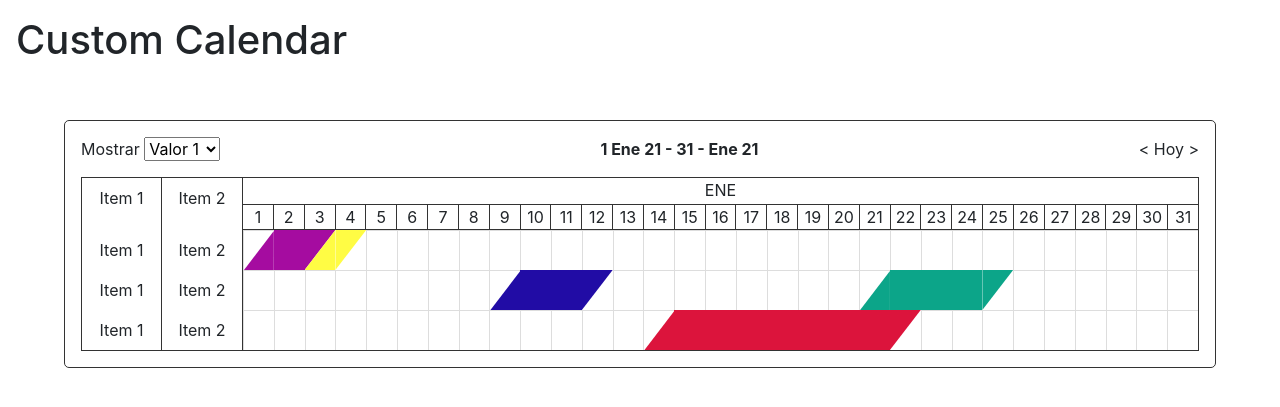
After one commit to AndreyPootMay/calendar_reactive_mockup, a PHP site: page /index.html in a window 1280 px wide. The commit adds this page. Shown: the top 407 px of the page. Run offline with PHP 8.4, Linux system fonts and the light colour scheme.

Commit message:
fmaquetado calendario

```diff
--- a/css/styles.css
+++ b/css/styles.css
@@ -1,4 +1,3 @@
-* {margin: 0; padding: 0; box-sizing: border-box;}
 td, th {
     border: 1px solid black;
 }
@@ -6,3 +5,142 @@ table {
     border-collapse: collapse;
 }
 #monthCol{text-align: center;}
+
+/*-------------------- Calendar actions --------------------*/
+.calendar__container {
+    width: 90%;
+    margin: auto;
+    margin-top: 2rem;
+    border: 1px solid #333333;
+    padding: 1rem;
+    border-radius: 5px;
+}
+
+.calendar__actions {
+    display: flex;
+    align-items: center;
+    justify-content: space-between;
+}
+
+.calendar__actions-date-view p{
+    font-weight: bold;
+}
+
+/*-------------------- Calendario --------------------*/
+.calendar {
+    border: 1px solid #333333;
+    margin-top: 1rem;
+}
+
+.calendar__container-header, .calendar__container-body {
+    display: grid;
+    grid-template-columns: 80px 80px auto;
+    border-collapse: collapse;
+}
+
+.calendar__container-body {
+    grid-template-rows: auto;
+}
+
+.calendar__container-item-1 {
+    border-right: 1px solid #333333;
+}
+
+.calendar__container-item-1 , .calendar__container-item-2 {
+    padding: .5rem .5rem;
+    text-align: center;
+}
+
+.calendar__date-container {
+    display: grid;
+    grid-template-rows: repeat(2, 1fr);
+
+}
+
+.calendar__date-title {
+    border-left: 1px solid #333333;
+    text-align: center;
+}
+
+.calendar__date-dates {
+    display: grid;
+    grid-template-columns: repeat(31, 1fr);
+}
+
+.calendar__date-dates>span {
+    display: flex;
+    align-items: center;
+    justify-content: center;
+}
+
+.calendar__date-dates>span {
+    border-left: 1px solid #333333;
+    border-top: 1px solid #333333;
+    border-bottom: 1px solid #333333;
+    text-align: center;
+}
+
+.calendar__date-dates>div {
+    border-left: 1px solid #DDDDDD;
+    border-top: 1px solid #DDDDDD;
+    text-align: center;
+}
+
+.calendar__date-dates>div {
+    position: relative;
+}
+
+.calendar__bookings-items {
+    border-left: 1px solid #333333;
+    display: grid;
+    font-size: 0;
+}
+
+.booking ~ .calendar__date-dates>div {
+    background-color: red;
+}
+
+.calendar__date-dates .booking {
+    position: absolute;
+    top: 0;
+    left: 0;
+    height: 100%;
+    width: 100%;
+}
+
+.clip-1 {
+    clip-path: polygon(100% 0%, 0% 100%, 100% 100%);
+}
+
+.clip-2 {
+    clip-path: polygon(100% 0, 0 100%, 0 0);
+}
+
+.clip-3 {
+    clip-path: polygon(0 0%, 0 100%, 100% 100%);
+}
+
+.clip-4 {
+    clip-path: polygon(100% 0, 100% 100%, 0% 100%);
+}
+
+/* .booking-start, .booking-end {
+    height: 100%;
+    width: 50%;
+    position: relative;
+}
+
+.booking-start::before {
+    content: "";
+    position: absolute;
+    left: -100%;
+    width: 0;
+    height: 0;
+    border-style: solid;
+    border-width: 19.5px 12.6px 19.5px 0;
+    border-color: transparent #ffffff transparent transparent;
+}
+
+.booking-start::after {
+    position: relative;
+} */
--- /dev/null
+++ b/index.html
@@ -0,0 +1,411 @@
+<!DOCTYPE html>
+<html lang="en">
+<head>
+    <meta charset="UTF-8">
+    <meta name="viewport" content="width=device-width, initial-scale=1.0">
+    <title>Document</title>
+    <link rel="stylesheet" href="./css/styles.css">
+    <link rel="stylesheet" href="https://cdn.jsdelivr.net/npm/bootstrap@4.5.3/dist/css/bootstrap.min.css" integrity="sha384-TX8t27EcRE3e/ihU7zmQxVncDAy5uIKz4rEkgIXeMed4M0jlfIDPvg6uqKI2xXr2" crossorigin="anonymous">
+</head>
+<body>
+    <main>
+        <div class="p-3">
+            <h1>Custom Calendar</h1>
+        </div>
+
+        <div class="calendar__container">
+            <div class="calendar__actions">
+                <div class="calendar__actions-switch-view">
+                    Mostrar
+                    <select name="" id="">
+                        <option value="0">Valor 1</option>
+                        <option value="1">Valor 2</option>
+                        <option value="2">Valor 3</option>
+                    </select>
+                </div>
+                <div class="calendar__actions-date-view">
+                    <p class="m-0">1 Ene 21 - 31 - Ene 21</p>
+                </div>
+                <div class="calendar__actions-switch-date">
+                    <span><</span>
+                    <span>Hoy</span>
+                    <span>></span>
+                </div>
+            </div>
+
+            <div class="calendar">
+                <div class="calendar__container-header">
+                    <div class="calendar__container-item-1">
+                        <span>Item 1</span>
+                    </div>
+                    <div class="calendar__container-item-2">
+                        <span>Item 2</span>
+                    </div>
+                    <div class="calendar__date-container">
+                        <div class="calendar__date-title">
+                            ENE
+                        </div>
+                        <div class="calendar__date-dates">
+                            <span>1</span>
+                            <span>2</span>
+                            <span>3</span>
+                            <span>4</span>
+                            <span>5</span>
+                            <span>6</span>
+                            <span>7</span>
+                            <span>8</span>
+                            <span>9</span>
+                            <span>10</span>
+                            <span>11</span>
+                            <span>12</span>
+                            <span>13</span>
+                            <span>14</span>
+                            <span>15</span>
+                            <span>16</span>
+                            <span>17</span>
+                            <span>18</span>
+                            <span>19</span>
+                            <span>20</span>
+                            <span>21</span>
+                            <span>22</span>
+                            <span>23</span>
+                            <span>24</span>
+                            <span>25</span>
+                            <span>26</span>
+                            <span>27</span>
+                            <span>28</span>
+                            <span>29</span>
+                            <span>30</span>
+                            <span>31</span>
+                        </div>
+                    </div>
+                </div>
+                <div class="calendar__container-body">
+                    <div class="calendar__container-item-1">
+                        <span>Item 1</span>
+                    </div>
+                    <div class="calendar__container-item-2">
+                        <span>Item 2</span>
+                    </div>
+                    <div class="calendar__bookings-items">
+                        <div class="calendar__date-dates">
+                            <div data-day="1" style="border-bottom: none;">
+                                <span class="booking clip-4" style="background: #A50CA0;" data-toggle="tooltip" data-placement="top" title="Booking 1"></span>
+                            </div>
+                            <div data-day="2" style="border: none;">
+                                <span class="booking" style="background: #A50CA0;" data-toggle="tooltip" data-placement="top" title="Booking 1"></span>
+                            </div>
+                            <div data-day="3" style="border: none;">
+                                <span class="booking clip-2" style="background: #A50CA0;" data-toggle="tooltip" data-placement="top" title="Booking 1"></span>
+                                <span class="booking clip-1" style="background: #FFFC44;" data-toggle="tooltip" data-placement="bottom" title="Booking 2"></span>
+                            </div>
+                            <div data-day="4" style="border: none;">
+                                <span class="booking clip-2" style="background: #FFFC44;" data-toggle="tooltip" data-placement="bottom" title="Booking 2"></span>
+                            </div>
+                            <div data-day="5">
+                                <span class="booking"></span>
+                            </div>
+                            <div data-day="6">
+                                <span class="booking"></span>
+                            </div>
+                            <div data-day="7">
+                                <span class="booking"></span>
+                            </div>
+                            <div data-day="8">
+                                <span class="booking"></span>
+                            </div>
+                            <div data-day="9">
+                                <span class="booking"></span>
+                            </div>
+                            <div data-day="10">
+                                <span class="booking"></span>
+                            </div>
+                            <div data-day="11">
+                                <span class="booking"></span>
+                            </div>
+                            <div data-day="12">
+                                <span class="booking"></span>
+                            </div>
+                            <div data-day="13">
+                                <span class="booking"></span>
+                            </div>
+                            <div data-day="14">
+                                <span class="booking"></span>
+                            </div>
+                            <div data-day="15">
+                                <span class="booking"></span>
+                            </div>
+                            <div data-day="16">
+                                <span class="booking"></span>
+                            </div>
+                            <div data-day="17">
+                                <span class="booking"></span>
+                            </div>
+                            <div data-day="18">
+                                <span class="booking"></span>
+                            </div>
+                            <div data-day="19">
+                                <span class="booking"></span>
+                            </div>
+                            <div data-day="20">
+                                <span class="booking"></span>
+                            </div>
+                            <div data-day="21">
+                                <span class="booking"></span>
+                            </div>
+                            <div data-day="22">
+                                <span class="booking"></span>
+                            </div>
+                            <div data-day="23">
+                                <span class="booking"></span>
+                            </div>
+                            <div data-day="24">
+                                <span class="booking"></span>
+                            </div>
+                            <div data-day="25">
+                                <span class="booking"></span>
+                            </div>
+                            <div data-day="26">
+                                <span class="booking"></span>
+                            </div>
+                            <div data-day="27">
+                                <span class="booking"></span>
+                            </div>
+                            <div data-day="28">
+                                <span class="booking"></span>
+                            </div>
+                            <div data-day="29">
+                                <span class="booking"></span>
+                            </div>
+                            <div data-day="30">
+                                <span class="booking"></span>
+                            </div>
+                            <div data-day="31">
+                                <span class="booking"></span>
+                            </div>
+                        </div>
+                    </div>
+
+                    <div class="calendar__container-item-1">
+                        <span>Item 1</span>
+                    </div>
+                    <div class="calendar__container-item-2">
+                        <span>Item 2</span>
+                    </div>
+                    <div class="calendar__bookings-items">
+                        <div class="calendar__date-dates">
+                            <div data-day="1">
+                                <span class="booking"></span>
+                            </div>
+                            <div data-day="2">
+                                <span class="booking"></span>
+                            </div>
+                            <div data-day="3">
+                                <span class="booking"></span>
+                            </div>
+                            <div data-day="4">
+                                <span class="booking"></span>
+                            </div>
+                            <div data-day="5">
+                                <span class="booking"></span>
+                            </div>
+                            <div data-day="6">
+                                <span class="booking"></span>
+                            </div>
+                            <div data-day="7">
+                                <span class="booking"></span>
+                            </div>
+                            <div data-day="8">
+                                <span class="booking"></span>
+                            </div>
+                            <div data-day="9" style="border-bottom: none;">
+                                <span class="booking clip-4" style="background: #210CA5;" data-toggle="tooltip" data-placement="top" title="Booking 3"></span>
+                            </div>
+                            <div data-day="10" style="border: none;">
+                                <span class="booking" style="background: #210CA5;" data-toggle="tooltip" data-placement="top" title="Booking 3"></span>
+                            </div>
+                            <div data-day="11" style="border: none;">
+                                <span class="booking" style="background: #210CA5;" data-toggle="tooltip" data-placement="top" title="Booking 3"></span>
+                            </div>
+                            <div data-day="12" style="border: none;">
+                                <span class="booking clip-2" style="background: #210CA5;" data-toggle="tooltip" data-placement="top" title="Booking 3"></span>
+                            </div>
+                            <div data-day="13">
+                                <span class="booking"></span>
+                            </div>
+                            <div data-day="14">
+                                <span class="booking"></span>
+                            </div>
+                            <div data-day="15">
+                                <span class="booking"></span>
+                            </div>
+                            <div data-day="16">
+                                <span class="booking"></span>
+                            </div>
+                            <div data-day="17">
+                                <span class="booking"></span>
+                            </div>
+                            <div data-day="18">
+                                <span class="booking"></span>
+                            </div>
+                            <div data-day="19">
+                                <span class="booking"></span>
+                            </div>
+                            <div data-day="20">
+                                <span class="booking"></span>
+                            </div>
+                            <div data-day="21" style="border-bottom: none;">
+                                <span class="booking clip-4" style="background: #0CA589;" data-toggle="tooltip" data-placement="top" title="Booking 3"></span>
+                            </div>
+                            <div data-day="22" style="border: none;">
+                                <span class="booking" style="background: #0CA589;" data-toggle="tooltip" data-placement="top" title="Booking 3"></span>
+                            </div>
+                            <div data-day="23" style="border: none;">
+                                <span class="booking" style="background: #0CA589;" data-toggle="tooltip" data-placement="top" title="Booking 3"></span>
+                            </div>
+                            <div data-day="24" style="border: none;">
+                                <span class="booking" style="background: #0CA589;" data-toggle="tooltip" data-placement="top" title="Booking 3"></span>
+                            </div>
+                            <div data-day="25" style="border: none;">
+                                <span class="booking clip-2" style="background: #0CA589;" data-toggle="tooltip" data-placement="top" title="Booking 3"></span>
+                            </div>
+                            <div data-day="26">
+                                <span class="booking"></span>
+                            </div>
+                            <div data-day="27">
+                                <span class="booking"></span>
+                            </div>
+                            <div data-day="28">
+                                <span class="booking"></span>
+                            </div>
+                            <div data-day="29">
+                                <span class="booking"></span>
+                            </div>
+                            <div data-day="30">
+                                <span class="booking"></span>
+                            </div>
+                            <div data-day="31">
+                                <span class="booking"></span>
+                            </div>
+                        </div>
+                    </div>
+
+                    <div class="calendar__container-item-1">
+                        <span>Item 1</span>
+                    </div>
+                    <div class="calendar__container-item-2">
+                        <span>Item 2</span>
+                    </div>
+                    <div class="calendar__bookings-items">
+                        <div class="calendar__date-dates">
+                            <div data-day="1">
+                                <span class="booking"></span>
+                            </div>
+                            <div data-day="2">
+                                <span class="booking"></span>
+                            </div>
+                            <div data-day="3">
+                                <span class="booking"></span>
+                            </div>
+                            <div data-day="4">
+                                <span class="booking"></span>
+                            </div>
+                            <div data-day="5">
+                                <span class="booking"></span>
+                            </div>
+                            <div data-day="6">
+                                <span class="booking"></span>
+                            </div>
+                            <div data-day="7">
+                                <span class="booking"></span>
+                            </div>
+                            <div data-day="8">
+                                <span class="booking"></span>
+                            </div>
+                            <div data-day="9">
+                                <span class="booking"></span>
+                            </div>
+                            <div data-day="10">
+                                <span class="booking"></span>
+                            </div>
+                            <div data-day="11">
+                                <span class="booking"></span>
+                            </div>
+                            <div data-day="12">
+                                <span class="booking"></span>
+                            </div>
+                            <div data-day="13">
+                                <span class="booking"></span>
+                            </div>
+                            <div data-day="14" style="border-bottom: none;">
+                                <span class="booking clip-4" style="background-color: crimson;"></span>
+                            </div>
+                            <div data-day="15" style="border: none;">
+                                <span class="booking" style="background-color: crimson;"></span>
+                            </div>
+                            <div data-day="16" style="border: none;">
+                                <span class="booking" style="background-color: crimson;"></span>
+                            </div>
+                            <div data-day="17" style="border: none;">
+                                <span class="booking" style="background-color: crimson;"></span>
+                            </div>
+                            <div data-day="18" style="border: none;">
+                                <span class="booking" style="background-color: crimson;"></span>
+                            </div>
+                            <div data-day="19" style="border: none;">
+                                <span class="booking" style="background-color: crimson;"></span>
+                            </div>
+                            <div data-day="20" style="border: none;">
+                                <span class="booking" style="background-color: crimson;"></span>
+                            </div>
+                            <div data-day="21" style="border: none;">
+                                <span class="booking" style="background-color: crimson;"></span>
+                            </div>
+                            <div data-day="22" style="border: none;">
+                                <span class="booking clip-2" style="background-color: crimson;"></span>
+                            </div>
+                            <div data-day="23">
+                                <span class="booking"></span>
+                            </div>
+                            <div data-day="24">
+                                <span class="booking"></span>
+                            </div>
+                            <div data-day="25">
+                                <span class="booking"></span>
+                            </div>
+                            <div data-day="26">
+                                <span class="booking"></span>
+                            </div>
+                            <div data-day="27">
+                                <span class="booking"></span>
+                            </div>
+                            <div data-day="28">
+                                <span class="booking"></span>
+                            </div>
+                            <div data-day="29">
+                                <span class="booking"></span>
+                            </div>
+                            <div data-day="30">
+                                <span class="booking"></span>
+                            </div>
+                            <div data-day="31">
+                                <span class="booking"></span>
+                            </div>
+                        </div>
+                    </div>
+                </div>
+            </div>
+        </div>
+    </main>
+
+    <script src="https://code.jquery.com/jquery-3.5.1.slim.min.js" integrity="sha384-DfXdz2htPH0lsSSs5nCTpuj/zy4C+OGpamoFVy38MVBnE+IbbVYUew+OrCXaRkfj" crossorigin="anonymous"></script>
+    <script src="https://cdn.jsdelivr.net/npm/popper.js@1.16.1/dist/umd/popper.min.js" integrity="sha384-9/reFTGAW83EW2RDu2S0VKaIzap3H66lZH81PoYlFhbGU+6BZp6G7niu735Sk7lN" crossorigin="anonymous"></script>
+    <script src="https://cdn.jsdelivr.net/npm/bootstrap@4.5.3/dist/js/bootstrap.min.js" integrity="sha384-w1Q4orYjBQndcko6MimVbzY0tgp4pWB4lZ7lr30WKz0vr/aWKhXdBNmNb5D92v7s" crossorigin="anonymous"></script>
+
+    <script>
+        $(function () {
+            $('[data-toggle="tooltip"]').tooltip()
+        });
+    </script>
+</body>
+</html>
```
